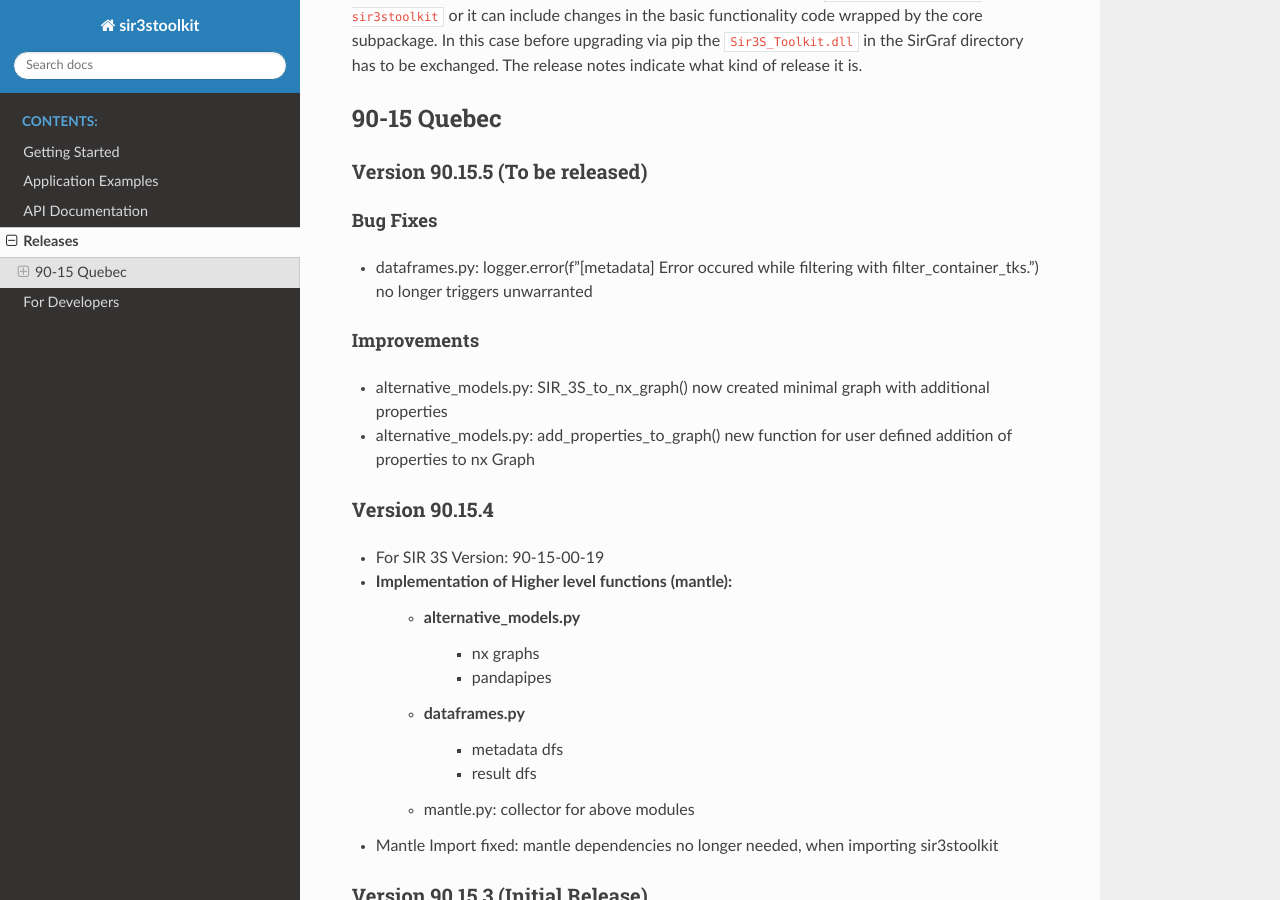
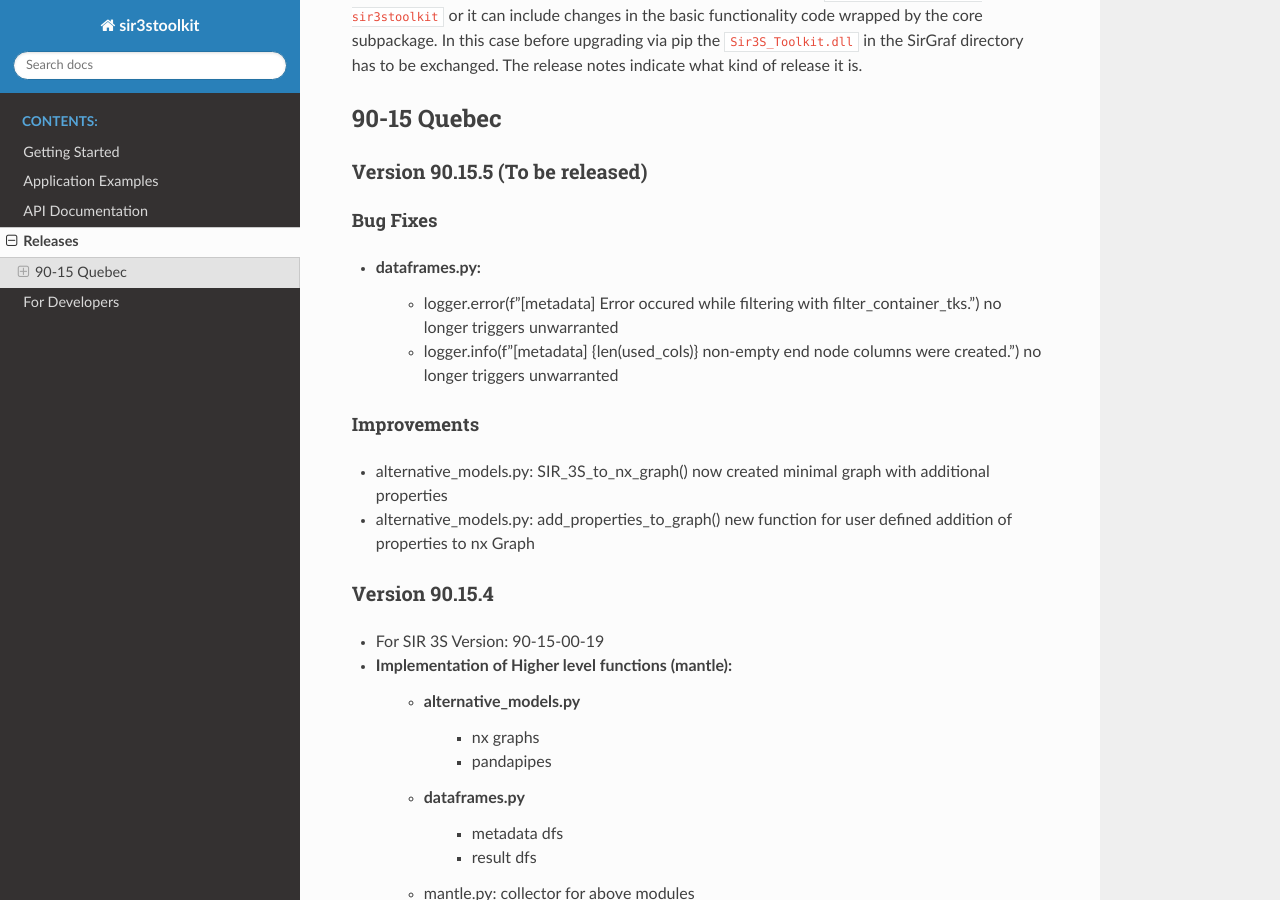
Before and after one commit to 3SConsult/sir3stoolkit, a Sphinx documentation site: the page built from docs/source/releases.rst, in a window 1280 px wide and 900 px high, scrolled down 501 px. Built offline with Sphinx 7.4.7 and the Read the Docs theme 3.1.0, drawn with Linux system fonts in a browser that asks for light colours; pages that are not in the unit, such as notebooks, are missing from menus.

```diff
--- a/docs/source/releases.rst
+++ b/docs/source/releases.rst
@@ -29,7 +29,11 @@ Version 90.15.5 (To be released)
 Bug Fixes
 ^^^^^^^^^^
 
-- dataframes.py: logger.error(f"[metadata] Error occured while filtering with filter_container_tks.") no longer triggers unwarranted
+- dataframes.py:
+   - logger.error(f"[metadata] Error occured while filtering with filter_container_tks.") no longer triggers unwarranted
+   - logger.info(f"[metadata] {len(used_cols)} non-empty end node columns were created.") no longer triggers unwarranted
+
+
 
 Improvements
 ^^^^^^^^^^^^
```
Also changed, not shown: 1 other file.
